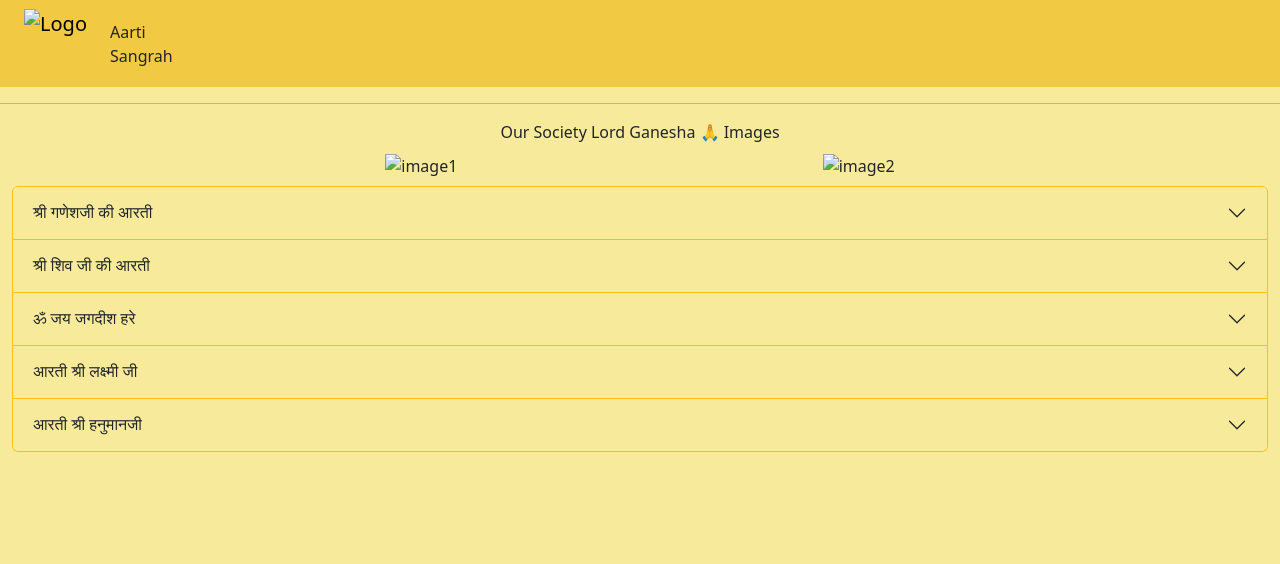
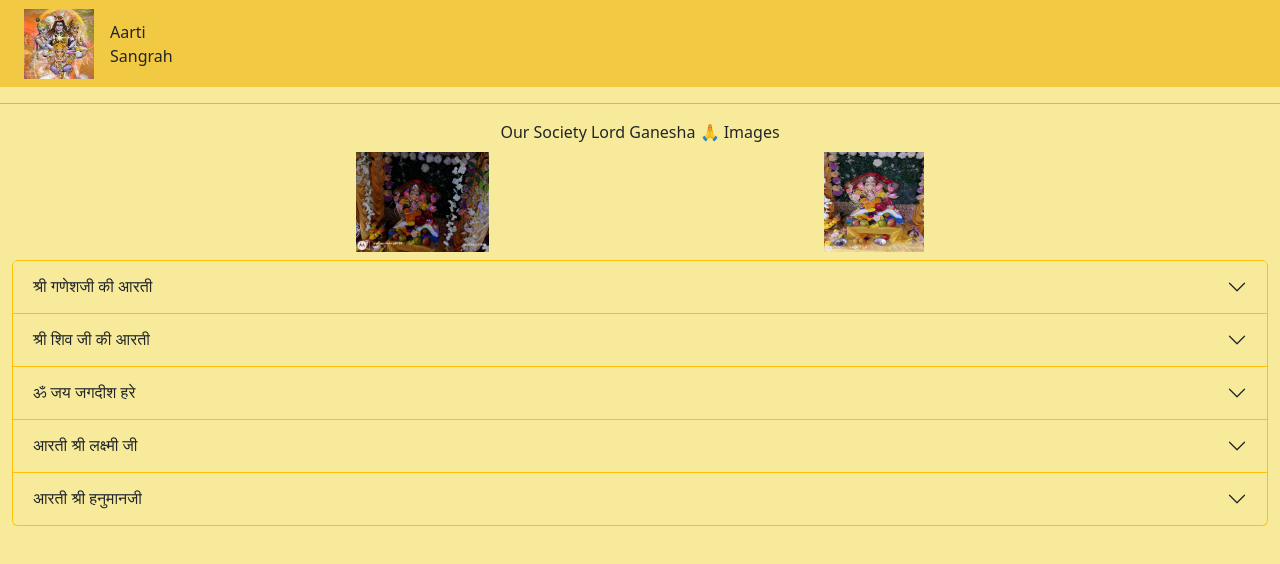
Before and after one commit to qwerty-8530/aarti-sangrah, a plain HTML site: page index.html in a window 1280 px wide. Drawn offline with nearby package versions, Linux system fonts and the light colour scheme; the site is published under a folder, as on GitHub Pages, so addresses that start at the root find nothing.

Commit message:
Update index.html

```diff
--- a/index.html
+++ b/index.html
@@ -64,7 +64,7 @@
           <div>
             <a class="navbar-brand" href="#">
               <img
-                src="/assets/images/download.jpg"
+                src="./assets/images/download.jpg"
                 alt="Logo"
                 width="70"
                 height="70"
@@ -86,14 +86,14 @@
         <div class="m-2 d-flex justify-content-evenly">
           <div>
             <img
-              src="/assets/images/IMG-20250827-WA0018.jpg"
+              src="./assets/images/IMG-20250827-WA0018.jpg"
               height="100"
               alt="image1"
             />
           </div>
           <div>
             <img
-              src="/assets/images/IMG-20250827-WA0019.jpg"
+              src="./assets/images/IMG-20250827-WA0019.jpg"
               width="100"
               height="100"
               alt="image2"
```
